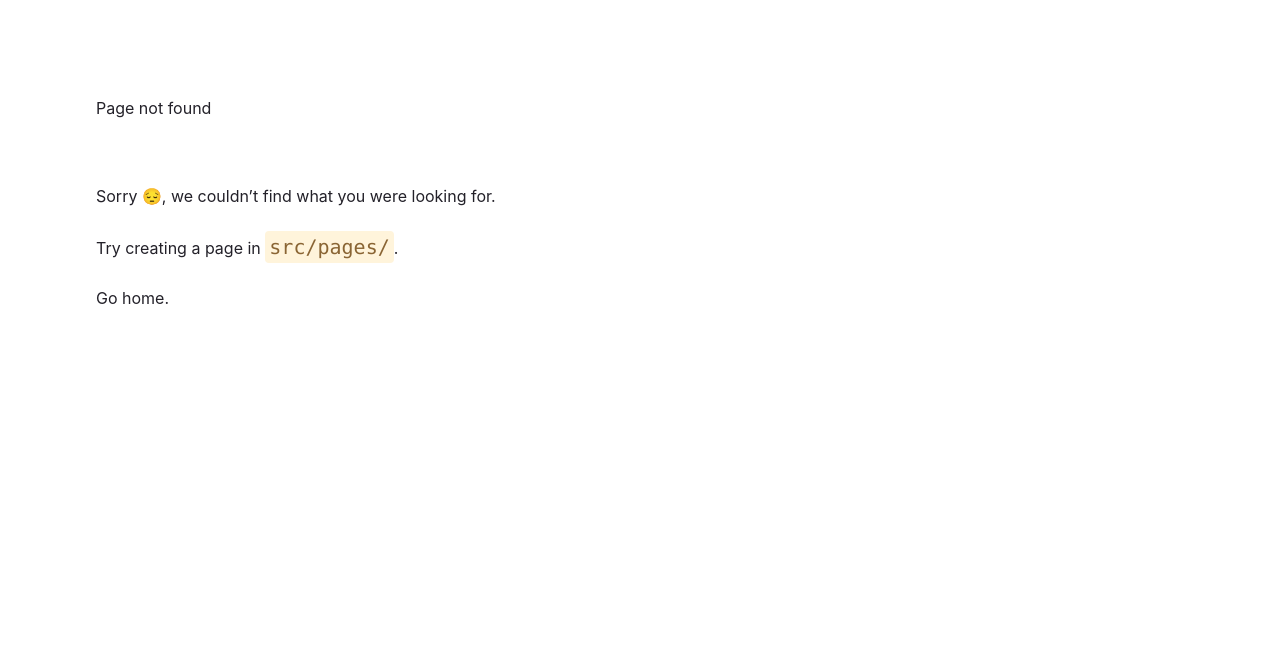
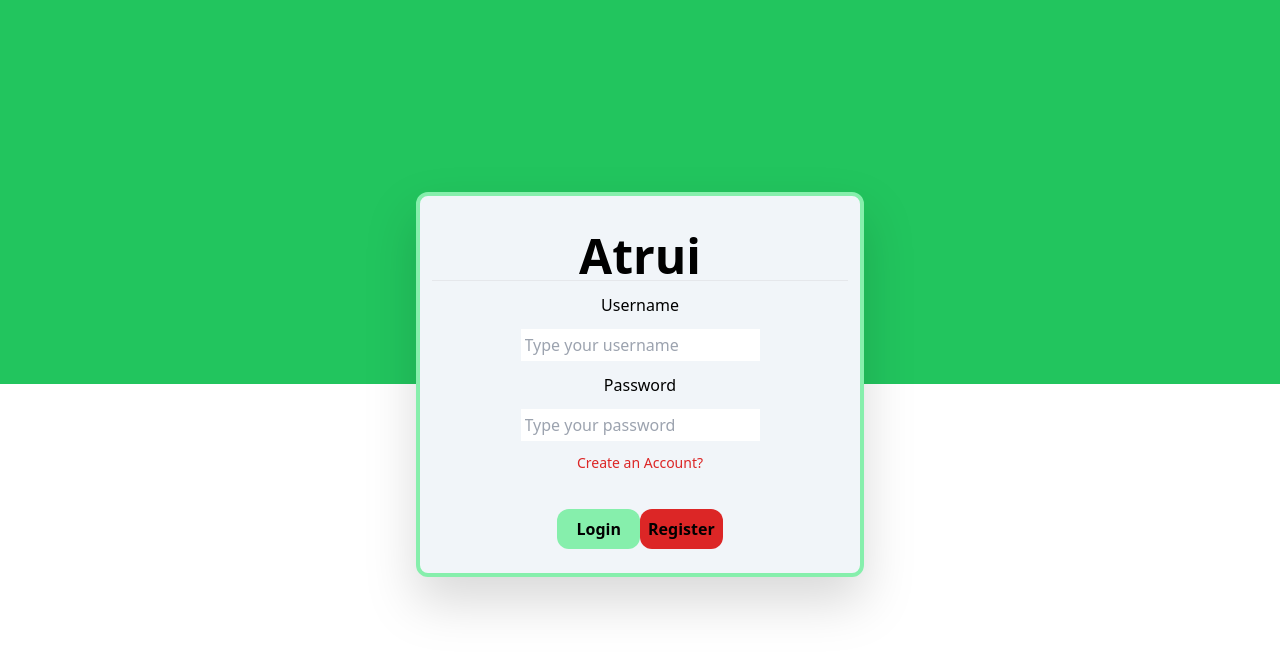
Before and after one commit to ffr00tloops/atrui_capstone, a Gatsby site in the folder client-gatsby/: page /authentication/login in a window 1280 px wide. Before the commit this address had no page. Built offline with nearby package versions, Linux system fonts and the light colour scheme; Gatsby itself is replaced by a stand-in of ours.

Commit message:
added new pages restructured folders

```diff
--- a/client-gatsby/src/components/Nav_Atrz.js
+++ b/client-gatsby/src/components/Nav_Atrz.js
@@ -5,8 +5,8 @@ export default function Nav_Atrz() {
         <div className="p-6 m-6 lg:flex justify-between">
             <h1 className="text-5xl text-green-600" style={{fontFamily: 'Merriweather'}}>ATRUI</h1>
             <div className="pt-6">
-                <a href="/register" className="p-3 mr-3 text-xl rounded-3xl text-white bg-red-500">Register</a>
-                <a href="/login" className="p-3 mr-3 text-xl rounded-3xl text-white bg-green-500">Login</a>
+                <a href="/authentication/register" className="p-3 mr-3 text-xl rounded-3xl text-white bg-red-500">Register</a>
+                <a href="/authentication/login" className="p-3 mr-3 text-xl rounded-3xl text-white bg-green-500">Login</a>
             </div>
         </div>
     )
--- a/client-gatsby/src/pages/login.js
+++ b/client-gatsby/src/pages/authentication/login.js
@@ -18,8 +18,8 @@ const LoginPage = () => {
                         <a className="m-auto mt-3 mb-3 text-red-600 text-sm" href="/register">Create an Account?</a>
                     </div>
                     <div className="grid grid-cols-2 m-auto">
-                        <a href="/login" className="bg-green-300 p-2 rounded-xl mt-6 mb-3 font-bold">Login</a>
-                        <a href="/register" className="bg-red-600 p-2 rounded-xl  mt-6 mb-3 font-bold">Register</a>
+                        <a href="/authentication/login" className="bg-green-300 p-2 rounded-xl mt-6 mb-3 font-bold">Login</a>
+                        <a href="/authentication/register" className="bg-red-600 p-2 rounded-xl  mt-6 mb-3 font-bold">Register</a>
                     </div>
                 </div>
             </div>
--- a/client-gatsby/src/pages/register.js
+++ b/client-gatsby/src/pages/authentication/register.js
@@ -20,8 +20,8 @@ const RegisterPage = () => {
                         <a className="m-auto mt-3 mb-3 text-red-600 text-sm" href="/register">Already have an Account?</a>
                     </div>
                     <div className="grid grid-cols-2 m-auto">
-                        <a href="/login" className="bg-green-300 p-2 rounded-xl mt-6 mb-3 font-bold">Login</a>
-                        <a href="/register" className="bg-red-600 p-2 rounded-xl  mt-6 mb-3 font-bold">Register</a>
+                        <a href="/authentication/login" className="bg-green-300 p-2 rounded-xl mt-6 mb-3 font-bold">Login</a>
+                        <a href="/authentication/register" className="bg-red-600 p-2 rounded-xl  mt-6 mb-3 font-bold">Register</a>
                     </div>
 
                 </div>
--- a/client-gatsby/src/pages/home.js
+++ b/client-gatsby/src/pages/user/home.js
@@ -1,7 +1,7 @@
 import * as React from "react"
 import {useState} from "react"
-import Footer from '../components/Footer'
-import NavLogged from '../components/NavLogged'
+import Footer from '../../components/Footer'
+import NavLogged from '../../components/NavLogged'
 
 function Fundraisers() {
   return (
@@ -150,6 +150,7 @@ function Nav() {
     else if (location == "Fundraisers") {
       return <Fundraisers />
     }
+
     else if (location == "Organizers") {
       return <Organizers />
     }
@@ -171,7 +172,7 @@ function Nav() {
       <div className="w-6/12 m-auto mb-12 grid lg:grid-cols-5">
         <button onClick={() => setLocation('Dashboard')} className="text-white bg-red-500 border-2 p-3">Dashboard</button>
         <button onClick={() => setLocation('Fundraisers')} className="text-white bg-red-500 border-2 p-3">Fundraisers</button>
-        <button onClick={() => setLocation('Organizers')} className="text-white bg-red-500 border-2 p-3">Organizers</button>
+        <button onClick={() => setLocation('Organizers')} className="tex t-white bg-red-500 border-2 p-3">Organizers</button>
         <button onClick={() => setLocation('Feed')} className="text-white bg-red-500 border-2 p-3">Feed</button>
         <button onClick={() => setLocation('ContactUs')} className="text-white bg-red-500 border-2 p-3">Contact Us</button>
       </div>
```
Also changed, not shown: client-gatsby/src/pages/user/feed.js (added), client-gatsby/src/pages/user/fundraiser.js (added), client-gatsby/src/pages/user/organization.js (added).
